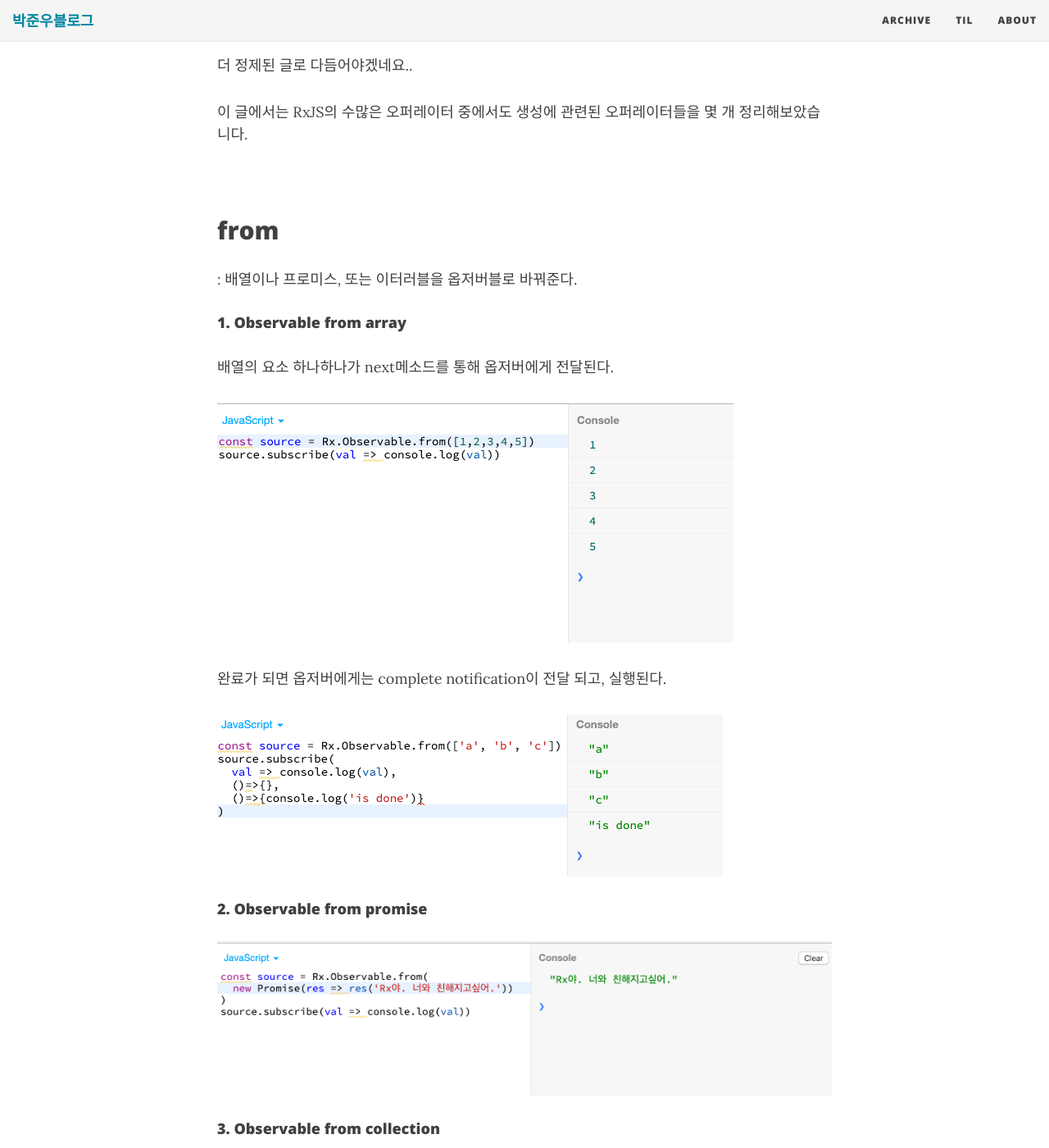
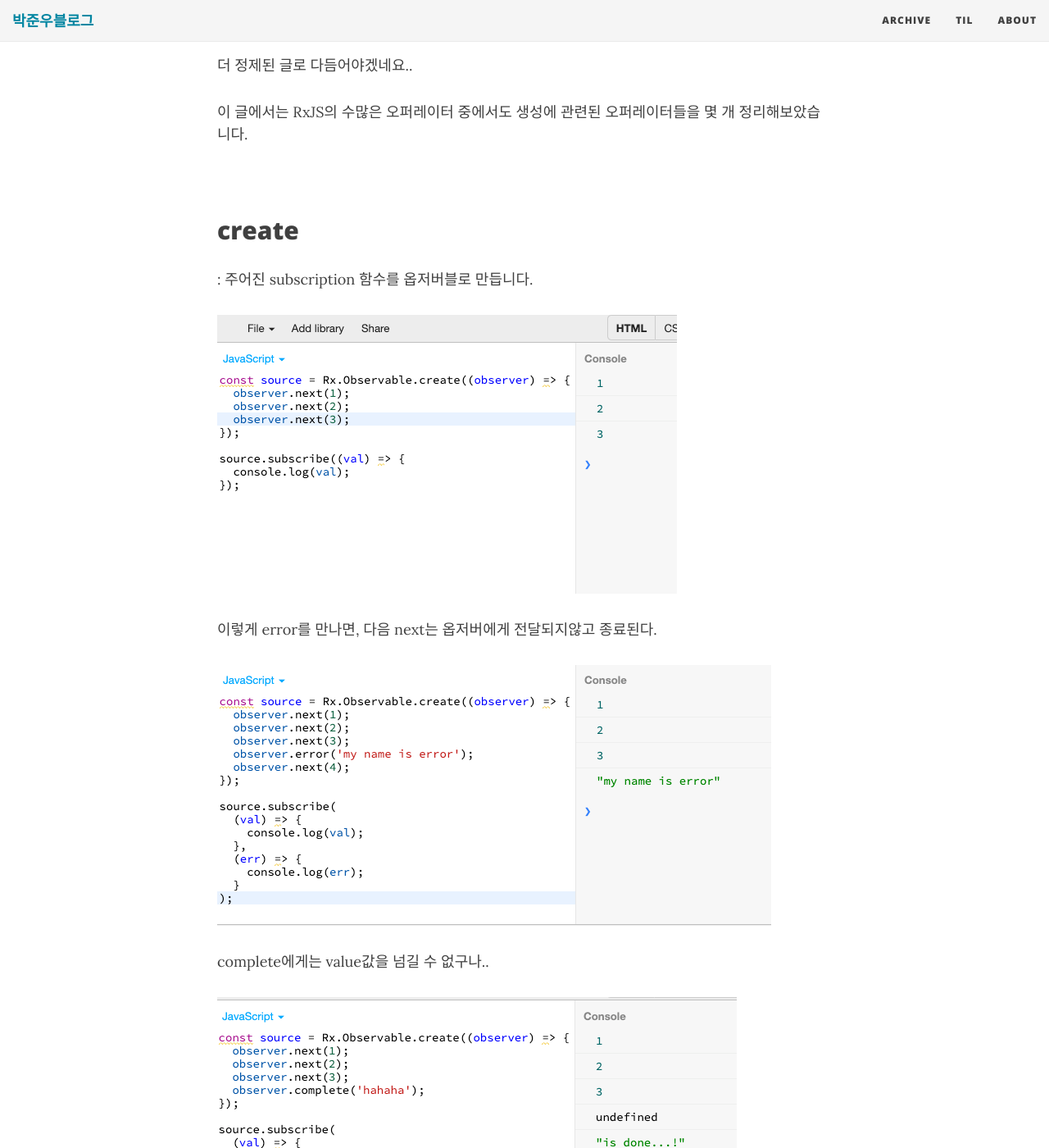
Before and after one commit to JUNWOO45/junwoo45.github.io.archived, a Jekyll site: the page built from _posts/2020-01-14-observable_creation.md, in a window 1280 px wide and 1400 px high, scrolled down 346 px. Shown: the whole window at 82% size. Built offline with Jekyll 4.4.1, drawn with Linux system fonts in a browser that asks for light colours; nearby versions of some CDN libraries; comment, search, counter and statistics services are not loaded.

Commit message:
옵저버블 create 추가

```diff
--- a/_posts/2020-01-14-observable_creation.md
+++ b/_posts/2020-01-14-observable_creation.md
@@ -17,7 +17,21 @@ RxJS를 조금씩 공부하고 있습니다.
 
 <br>
 
+## create
 
+: 주어진 subscription 함수를 옵저버블로 만듭니다.
+
+![create1](../img/observable_creation10.png)
+
+이렇게 error를 만나면, 다음 next는 옵저버에게 전달되지않고 종료된다.
+
+![create2](../img/observable_creation11.png)
+
+complete에게는 value값을 넘길 수 없구나..
+
+![create3](../img/observable_creation12.png)
+
+<br>
 
 ## from
 
```
Also changed, not shown: img/observable_creation10.png (added), img/observable_creation11.png (added), img/observable_creation12.png (added).
